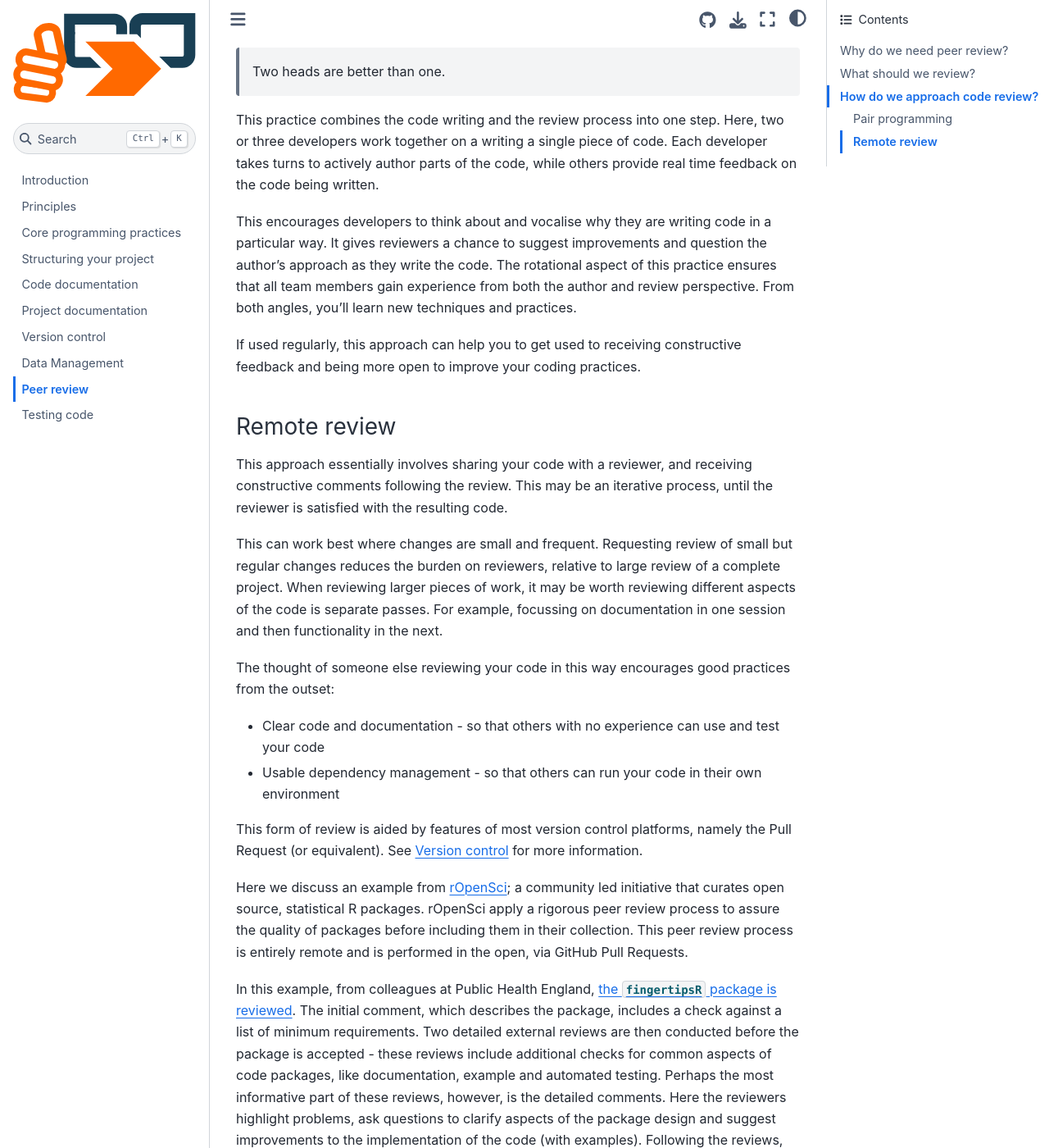
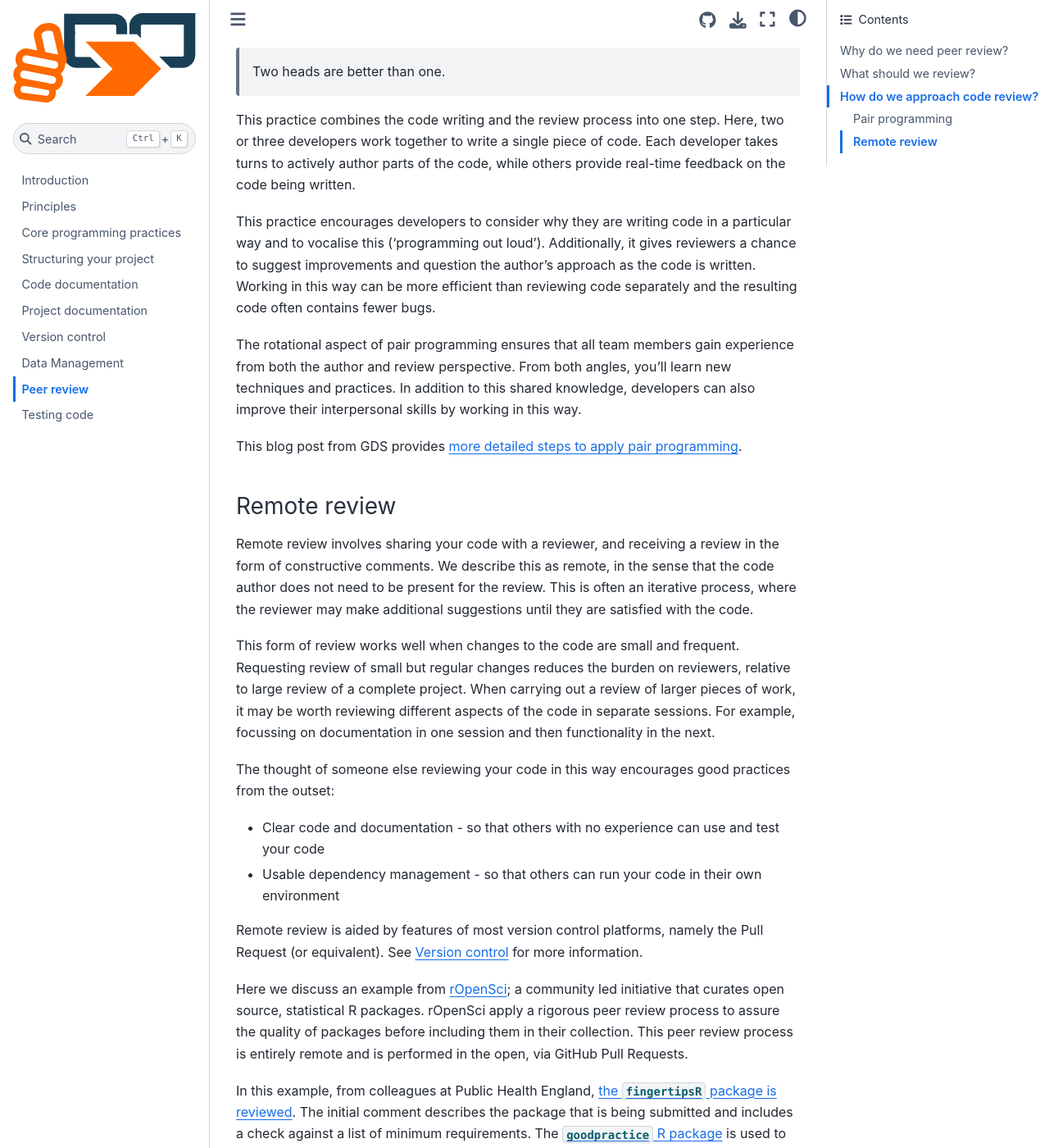
Before and after one commit to best-practice-and-impact/qa-of-code-guidance, a Jupyter Book: the page built from book/peer_review.md, in a window 1280 px wide and 1400 px high, scrolled down 3323 px. Shown: the whole window at 82% size. Built offline with Jupyter Book 1.0.4 settings and Sphinx 7.4.7 and the Sphinx Book theme 1.1.4, drawn with Linux system fonts in a browser that asks for light colours; some of the changed text lies outside the part shown.

Commit message:
Expand on peer review examples

```diff
--- a/book/peer_review.md
+++ b/book/peer_review.md
@@ -104,26 +104,32 @@
 
 > Two heads are better than one.
 
-This practice combines the code writing and the review process into one step. Here, two or three developers work together on a writing a single piece of code. Each developer takes turns to actively author parts of the code, while others provide real time feedback on the code being written.
+This practice combines the code writing and the review process into one step. Here, two or three developers work together to write a single piece of code. Each developer takes turns to actively author parts of the code, while others provide real-time feedback on the code being written.
 
-This encourages developers to think about and vocalise why they are writing code in a particular way. It gives reviewers a chance to suggest improvements and question the author's approach as they write the code. The rotational aspect of this practice ensures that all team members gain experience from both the author and review perspective. From both angles, you'll learn new techniques and practices.
+This practice encourages developers to consider why they are writing code in a particular way and to vocalise this ('programming out loud'). Additionally, it gives reviewers a chance to suggest improvements and question the author's approach as the code is written. Working in this way can be more efficient than reviewing code separately and the resulting code often contains fewer bugs.
 
-If used regularly, this approach can help you to get used to receiving constructive feedback and being more open to improve your coding practices.
+The rotational aspect of pair programming ensures that all team members gain experience from both the author and review perspective. From both angles, you'll learn new techniques and practices. In addition to this shared knowledge, developers can also improve their interpersonal skills by working in this way.
+
+This blog post from GDS provides [more detailed steps to apply pair programming](https://gds.blog.gov.uk/2018/02/06/how-to-pair-program-effectively-in-6-steps/).
 
 ### Remote review
 
-This approach essentially involves sharing your code with a reviewer, and receiving constructive comments following the review. This may be an iterative process, until the reviewer is satisfied with the resulting code.
+Remote review involves sharing your code with a reviewer, and receiving a review in the form of constructive comments. We describe this as remote, in the sense that the code author does not need to be present for the review. This is often an iterative process, where the reviewer may make additional suggestions until they are satisfied with the code.
 
-This can work best where changes are small and frequent. Requesting review of small but regular changes reduces the burden on reviewers, relative to large review of a complete project. When reviewing larger pieces of work, it may be worth reviewing different aspects of the code is separate passes. For example, focussing on documentation in one session and then functionality in the next.
+This form of review works well when changes to the code are small and frequent. Requesting review of small but regular changes reduces the burden on reviewers, relative to large review of a complete project. When carrying out a review of larger pieces of work, it may be worth reviewing different aspects of the code in separate sessions. For example, focussing on documentation in one session and then functionality in the next.
 
 The thought of someone else reviewing your code in this way encourages good practices from the outset:
 * Clear code and documentation - so that others with no experience can use and test your code
 * Usable dependency management - so that others can run your code in their own environment
 
-This form of review is aided by features of most version control platforms, namely the Pull Request (or equivalent). See [](version_control.md) for more information.
+Remote review is aided by features of most version control platforms, namely the Pull Request (or equivalent). See [](version_control.md) for more information.
 
 Here we discuss an example from [rOpenSci](https://ropensci.org/); a community led initiative that curates open source, statistical R packages. rOpenSci apply a rigorous peer review process to assure the quality of packages before including them in their collection. This peer review process is entirely remote and is performed in the open, via GitHub Pull Requests.
 
-In this example, from colleagues at Public Health England, [the `fingertipsR` package is reviewed](https://github.com/ropensci/software-review/issues/168). The initial comment, which describes the package, includes a check against a list of minimum requirements. Two detailed external reviews are then conducted before the package is accepted - these reviews include additional checks for common aspects of code packages, like documentation, example and automated testing. Perhaps the most informative part of these reviews, however, is the detailed comments. Here the reviewers highlight problems, ask questions to clarify aspects of the package design and suggest improvements to the implementation of the code (with examples). Following the reviews, additional comments describe how the reviewers requested changes have been addressed. And finally, there is a sign off to confirm that the reviewers are satisfied with the package.
+In this example, from colleagues at Public Health England, [the `fingertipsR` package is reviewed](https://github.com/ropensci/software-review/issues/168). The initial comment describes the package that is being submitted and includes a check against a list of minimum requirements. The [`goodpractice` R package](http://mangothecat.github.io/goodpractice/) is used to check that good R packaging practices have been followed. [](continuous-integration) is commonly used to use similar tools to carry out automated checks on code repositories. The reports from these checks can save reviewers time, by providing indicators of things like code complexity and test coverage.
 
-Although this review covers an entire, mature package, we can apply parts of this review process to smaller pieces of code as required.
+Two detailed external reviews are then conducted before the package is accepted - these reviews include additional checks for common aspects of code packages, like documentation, examples and automated testing. Perhaps the most informative part of these reviews, however, is the detailed bespoke comments. Here the reviewers highlight problems, ask questions to clarify aspects of the package design and suggest improvements to the implementation of the code (with examples).
+
+Following the reviews, additional comments describe how the reviewers requested changes have been addressed. And finally, there is a sign off to confirm that the reviewers are satisfied with the package.
+
+Although this review looked at an entire, mature package, you can apply parts of this review process to smaller pieces of code as required.
```
Also changed, not shown: early_development/references.md (+5 -0 lines).
